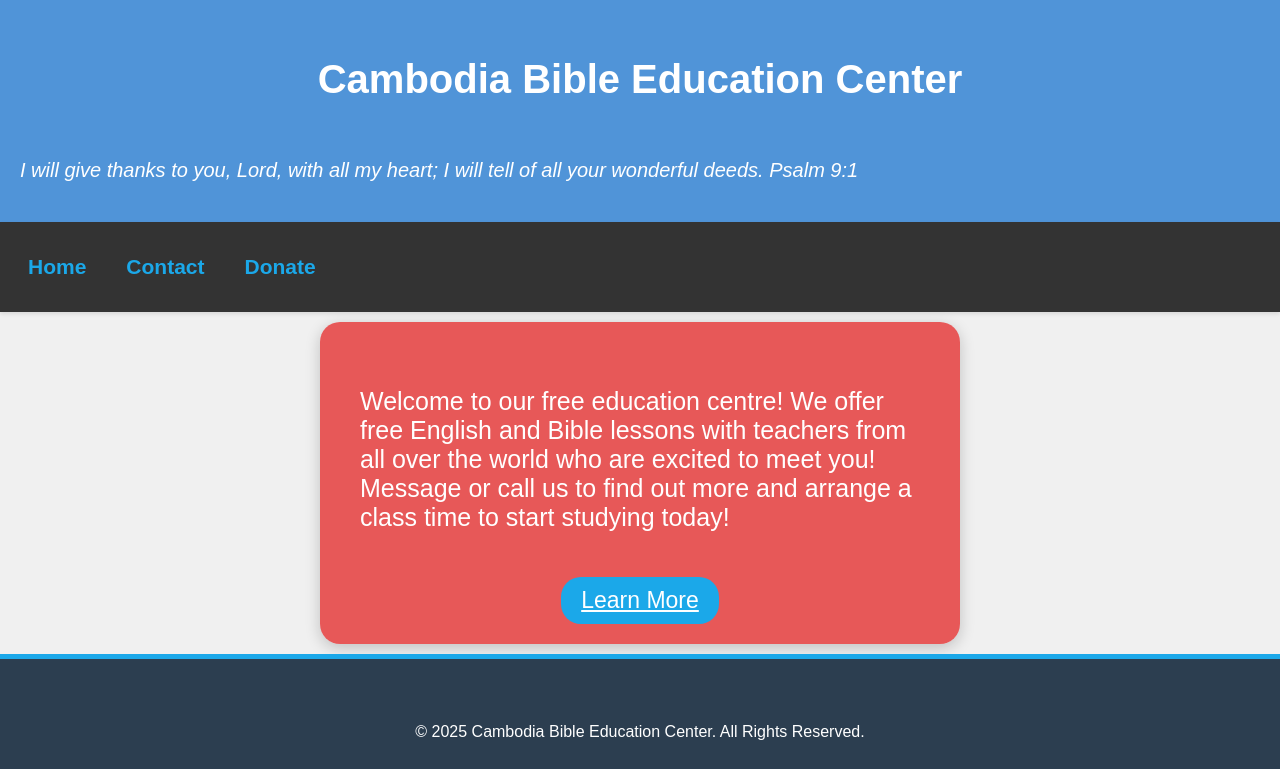
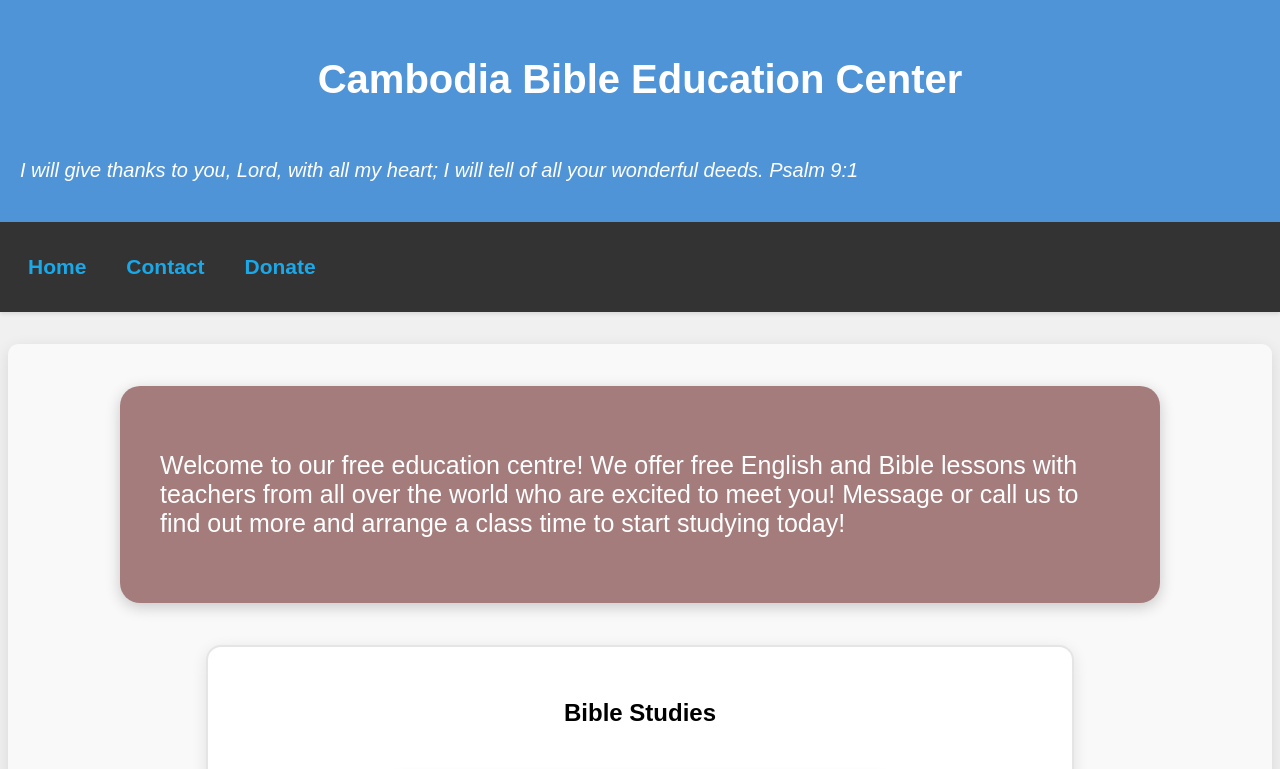
Before and after one commit to calledarian/my-ecclesia-website, a React (Create React App) app: page / in a window 1280 px wide. Shown: the top 769 px of the page. Built offline with nearby package versions, Linux system fonts and the light colour scheme.

Commit message:
Classes isnot in a different page but in the main page now, gallery and main page has a contanier box like others and, better looking mainpage

```diff
--- a/src/App.js
+++ b/src/App.js
@@ -6,7 +6,7 @@ import Home from "./pages/Home";
 import Footer from "./components/footer.js";
 import Gallery from "./pages/Gallery";
 import Contact from "./pages/Contact"; // Ensure the Contact component is imported correctly
-import Classes from "./pages/Classes";
+// import Classes from "./pages/Classes";
 import Donation from "./pages/Donation"; // Ensure the Donation component is imported correctly
 import FAQ from "./pages/FAQ.js"; // Ensure the FAQ component is imported correctly
 import ScrollToTop from "./components/scrollup"; // Import the ScrollToTop component
@@ -24,7 +24,7 @@ function App() {
         <Route path="/" element={<Home />} />
         <Route path="/gallery" element={<Gallery />} />
         <Route path="/contact" element={<Contact />} /> {/* Contact route */}
-        <Route path="/classes" element={<Classes />} />
+        {/* <Route path="/classes" element={<Classes />} /> */}
         <Route path="/Donation" element={<Donation />} /> {/* Donation route */}
         <Route path="/faq" element={<FAQ />} /> {/* FAQ route */}
         <Route path="*" element={<Navigate to="/" />} />
--- a/src/CSS/classes.css
+++ b/src/CSS/classes.css
@@ -63,7 +63,7 @@
     border: none;
     border-radius: 25px;
     cursor: pointer;
-    font-size: clamp(1rem, 2.5vw, 1.25rem); /* Much smaller than original 35px */
+    font-size: 35px;
     margin-top: 1.5rem;
     transition: all 0.3s ease;
     font-weight: 600;
@@ -81,11 +81,6 @@
     text-decoration: none;
     color: white;
     display: inline-block;
-  }
-
-  .schedule-button:focus {
-    outline: none;
-    box-shadow: 0 0 0 3px rgba(27, 168, 233, 0.4); /* Accessibility focus ring */
   }
 
   /* Mobile-friendly adjustments */
--- a/src/CSS/hero.css
+++ b/src/CSS/hero.css
@@ -1,17 +1,26 @@
 /* ==========================================================================
      HERO SECTION
      ========================================================================== */
+.Main-container {
+  max-width: 1200px;
+  margin: 2rem auto;
+  padding: 2rem;
+  background-color: #f9f9f9;
+  border-radius: 10px;
+  box-shadow: 0 4px 15px rgba(0, 0, 0, 0.1);
+}
+
 .Hero-container {
   display: flex;
   flex-direction: column;
   align-items: center;
   justify-content: center;
-  background-color: rgba(228, 25, 25, 0.7); /* Red with transparency */
+  background-color: rgba(128, 72, 72, 0.7);
   padding: 20px;
   border-radius: 20px;
   box-shadow: 0px 4px 15px rgba(0, 0, 0, 0.2);
-  width: 80%;
-  max-width: 600px;
+  width: 100%;
+  max-width: 1000px;
   margin: 0 auto;
   margin: 10px auto;
 }
--- a/src/components/Navigation.js
+++ b/src/components/Navigation.js
@@ -21,11 +21,11 @@ function Navigation() {
                 <h1>FAQ</h1>
               </Link>
             </li>
-            <li>
+            {/* <li>
               <Link to="/classes" className="Header-nav-item">
                 <h1>Classes</h1>
               </Link>
-            </li>
+            </li> */}
           </ul>
         </li>
         <li>
--- a/src/pages/Gallery.css
+++ b/src/pages/Gallery.css
@@ -1,4 +1,12 @@
 /* Gallery Container */
+.gallery-page {
+  max-width: 1200px;
+  margin: 2rem auto;
+  padding: 2rem;
+  background-color: #f9f9f9;
+  border-radius: 10px;
+  box-shadow: 0 4px 15px rgba(0, 0, 0, 0.1);
+}
 .gallery-container {
   max-width: 1200px;
   margin: 0 auto;
--- a/src/pages/Gallery.js
+++ b/src/pages/Gallery.js
@@ -113,6 +113,8 @@ export default function EventGallery() {
   };
 
   return (
+    <div className="gallery-page">
+
     <div className="gallery-container">
       <h1 className="gallery-title">Events Gallery</h1>
 
@@ -221,5 +223,6 @@ export default function EventGallery() {
         </div>
       )}
     </div>
+    </div>
   );
 }
--- a/src/pages/Home.js
+++ b/src/pages/Home.js
@@ -1,8 +1,10 @@
 import React from "react";
 import "../CSS/hero.css"; // Import the CSS file for styling
-import { Link } from "react-router-dom";
+import Classes from "../pages/Classes"; // Import the Classes component
 function Home() {
   return (
+    <div className="Main-container">
+
       <div className="Hero-container">
         <p className="Hero-subtitle">
           Welcome to our free education centre! We offer free English and Bible
@@ -10,10 +12,8 @@ function Home() {
           you! Message or call us to find out more and arrange a class time to
           start studying today!
         </p>
-      <Link to="/FAQ" className="Hero-button">
-        {" "}
-        Learn More{" "}
-      </Link>
+      </div>
+      <Classes />
     </div>
   );
 }
```
Lines whose indentation alone changed are shown as unchanged.
